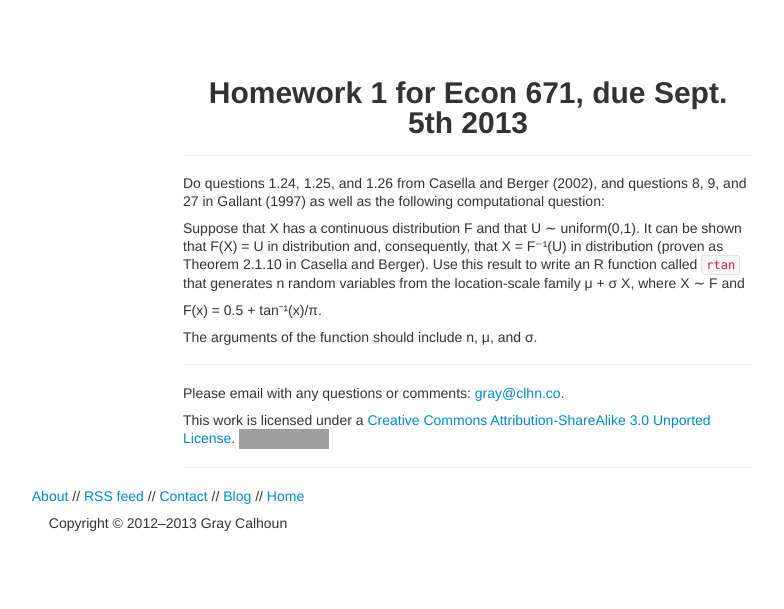
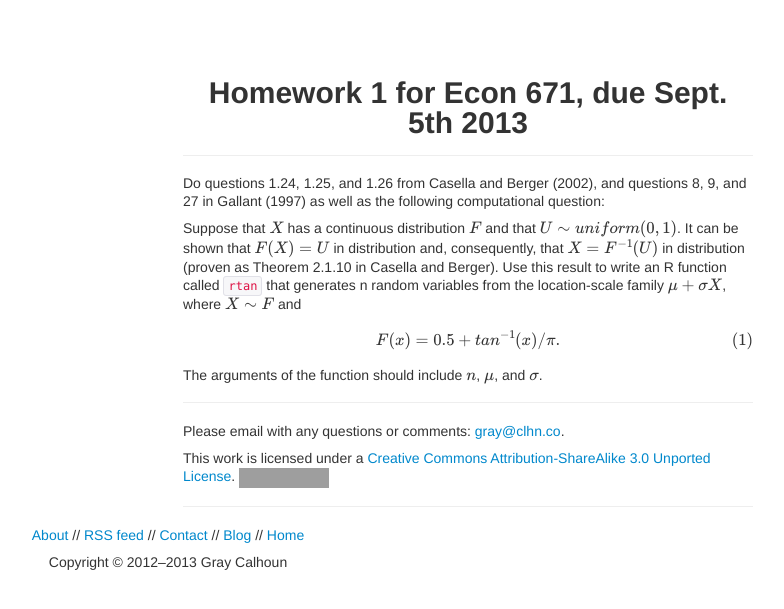
Before and after one commit to mmkuang/grayclhn.github.io, a Jekyll site: the page built from 671/_posts/2013-08-29-hw1-671.md, in a window 1280 px wide. Shown: the top 609 px of the page, without its empty margins (472-1256 px from the left). Built offline with Jekyll 4.4.1, drawn with Linux system fonts in a browser that asks for light colours; Markdown is read by kramdown in place of the engine named in the settings; formulas are drawn with MathJax 3; grey boxes are pictures that could not be loaded.

Commit message:
Update old 671 homework to use mathjax for math

```diff
--- a/671/_posts/2013-08-29-hw1-671.md
+++ b/671/_posts/2013-08-29-hw1-671.md
@@ -8,13 +8,14 @@ Do questions 1.24, 1.25, and 1.26 from Casella and Berger (2002), and
 questions 8, 9, and 27 in Gallant (1997) as well as the following
 computational question:
 
-Suppose that X has a continuous distribution F and that
-U ∼ uniform(0,1).  It can be shown that F(X) = U in distribution
-and, consequently, that X = F⁻¹(U) in distribution (proven as Theorem
-2.1.10 in Casella and Berger).  Use this result to write an R function
-called `rtan` that generates n random variables from the
-location-scale family μ + σ X, where X ∼ F and
+Suppose that $X$ has a continuous distribution $F$ and that
+$U \sim uniform(0,1)$.  It can be shown that $F(X) = U$ in
+distribution and, consequently, that $X = F^{-1}(U)$ in distribution
+(proven as Theorem 2.1.10 in Casella and Berger).  Use this result to
+write an R function called `rtan` that generates n random variables
+from the location-scale family $μ + σ X$, where $X ∼ F$ and
 
-F(x) = 0.5 + tan⁻¹(x)/π.
-
-The arguments of the function should include n, μ, and σ.
+\begin{equation}
+  F(x) = 0.5 + tan^{-1}(x)/π.
+\end{equation}
+The arguments of the function should include $n$, $μ$, and $σ$.
```
Also changed, not shown: 671/_posts/2013-09-05-hw2-671.md (+9 -8 lines), 671/_posts/2013-09-19-hw4-671.md (+9 -8 lines), 671/_posts/2013-09-26-hw5-671.md (+3 -2 lines), 671/_posts/2013-10-04-hw6-671.md (+2 -2 lines), 671/_posts/2013-10-17-hw7-671.md (+4 -3 lines).
